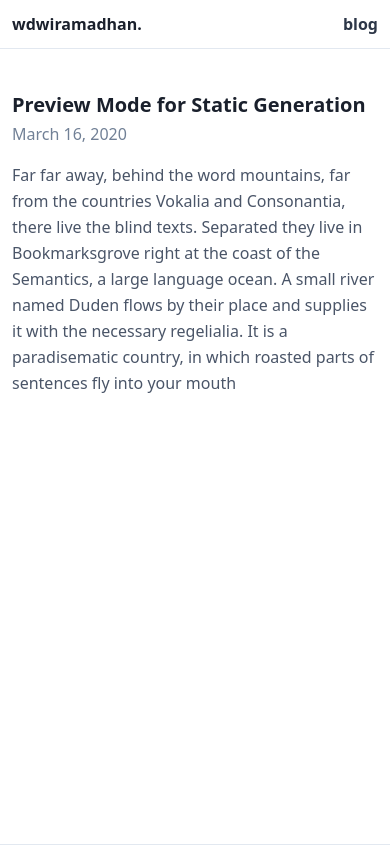
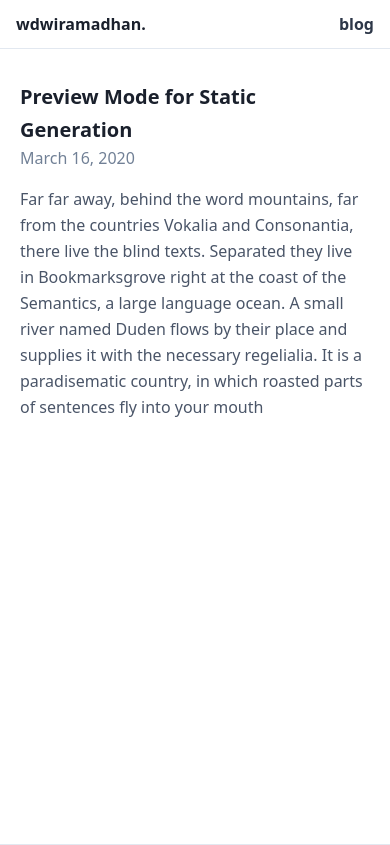
Before and after one commit to wdwiramadhan/wdwiramadhan, a Next.js app: page /posts in a window 390 px wide. Built offline with nearby package versions, Linux system fonts and the light colour scheme.

Commit message:
fix responsive post

```diff
--- a/components/header.js
+++ b/components/header.js
@@ -2,7 +2,7 @@ import Link from 'next/link'
 
 export default function Header() {
   return (
-    <section className="md:flex-row flex justify-between mb-10 px-3 md:px-40 lg:px-40 py-3 border-b">
+    <section className="md:flex-row flex justify-between mb-8 px-4 md:px-40 lg:px-40 py-3 border-b">
         <Link href="/">
           <a className="md:text-2xl font-bold text-gray-900 my-auto">
             wdwiramadhan.
--- a/components/post-header.js
+++ b/components/post-header.js
@@ -11,7 +11,7 @@ export default function PostHeader({ title, coverImage, date, author }) {
         <div className="mb-6 text-md text-gray-600">
           <DateFormater dateString={date} />
         </div>
-        <div className="mb-6 -mx-5 sm:mx-0">
+        <div className="mb-6 mx-5 sm:mx-0">
           <CoverImage title={title} src={coverImage} />
         </div>
       </div>
--- a/components/posts.js
+++ b/components/posts.js
@@ -4,7 +4,7 @@ import Link from 'next/link'
 export default function Posts({ posts }) {
   return (
     <section>
-      <div className="max-w-3xl mx-auto px-3">
+      <div className="max-w-3xl mx-auto">
         {posts.map((post) => (
           <div key={post.title}>
             <h3 className="md:text-2xl text-xl leading-relaxed lg:text-3xl font-bold text-gray-900">
--- a/pages/posts.js
+++ b/pages/posts.js
@@ -14,7 +14,9 @@ export default function Posts({ allPosts }) {
           <title>wdwiramadhan</title>
         </Head>
         <Header />
-        {morePosts.length > 0 && <AllPosts posts={morePosts} />}
+        <Container>
+          {morePosts.length > 0 && <AllPosts posts={morePosts} />}
+        </Container>
       </Layout>
     </>
   )
```
